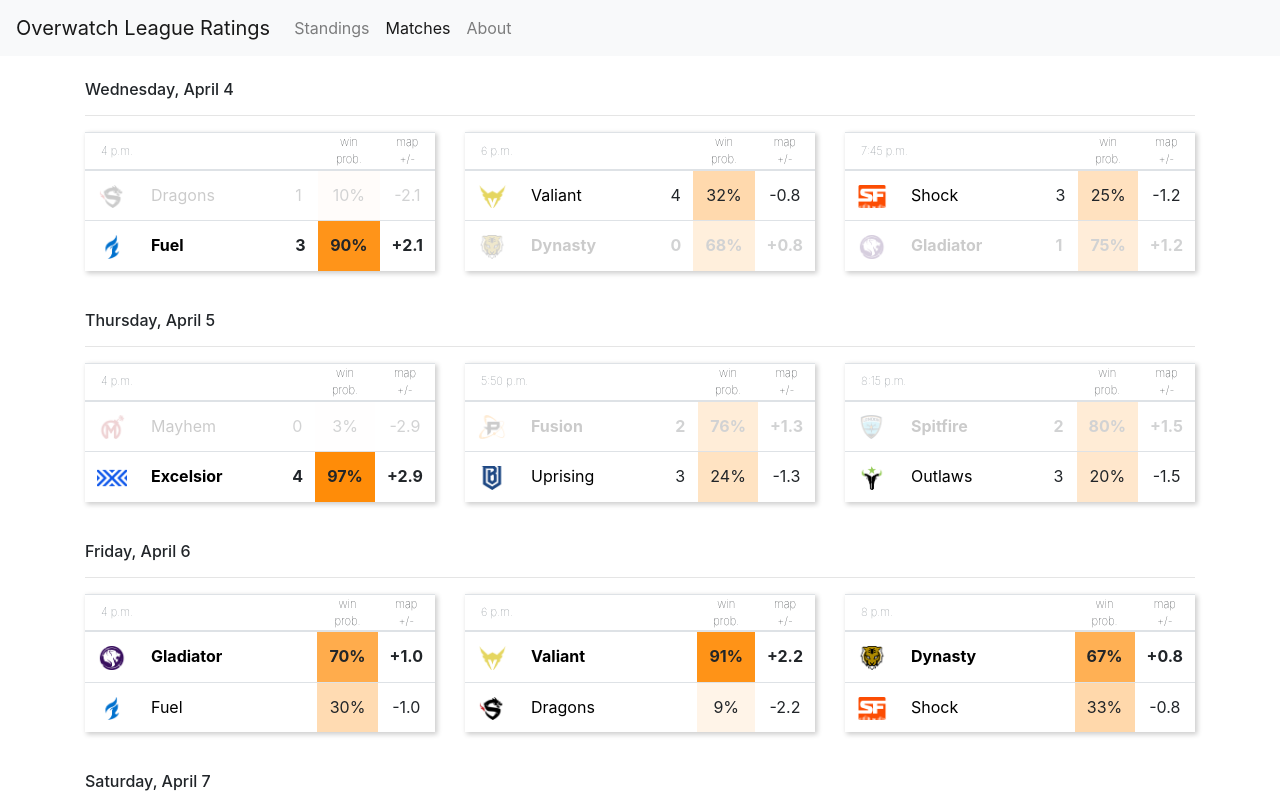
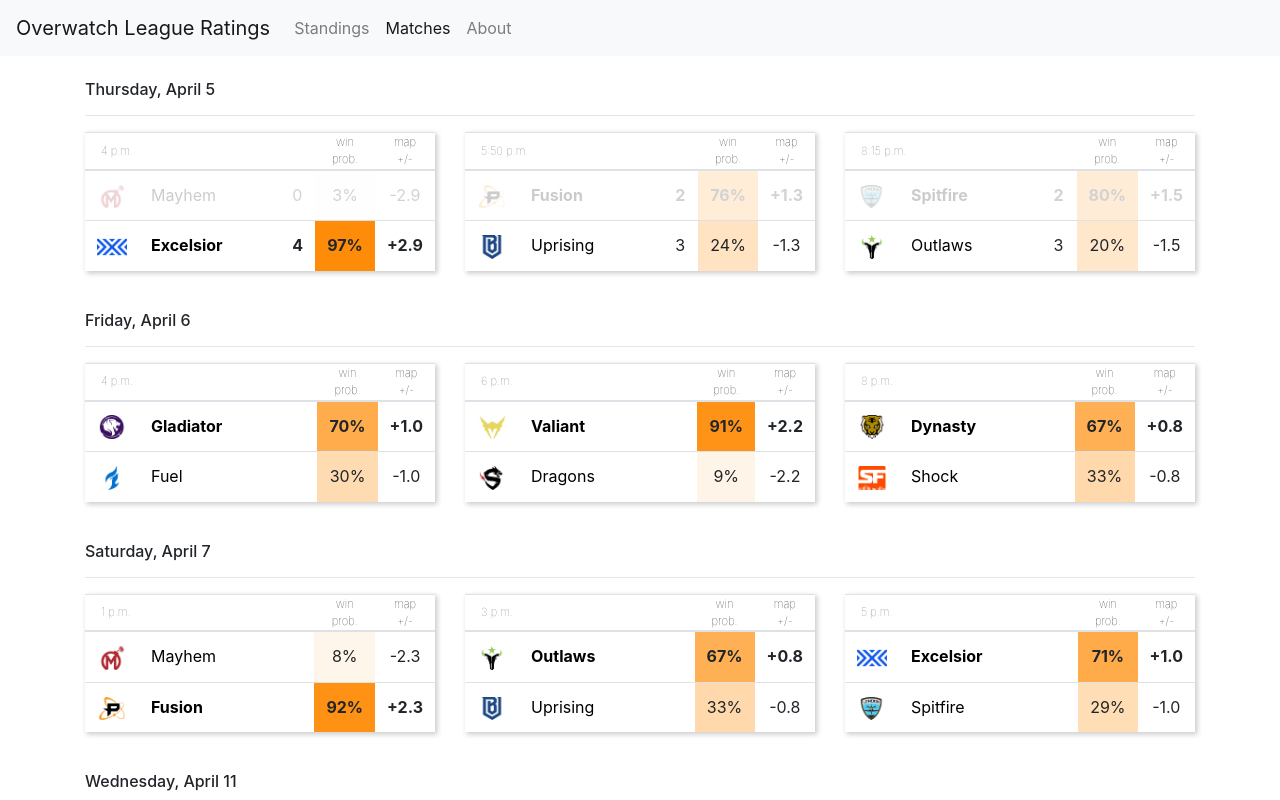
Before and after one commit to ClumsyLee/owl-sr, a plain HTML site: page docs/matches.html in a window 1280 px wide. Shown: the top 800 px of the page. Drawn offline with nearby package versions, Linux system fonts and the light colour scheme.

Commit message:
Update data.

```diff
--- a/docs/matches.html
+++ b/docs/matches.html
@@ -34,92 +34,7 @@
       </div>
     </nav>
     <div class="container">
-      <h6 class="pt-4">Wednesday, April 4</h6>
-<hr>
-<div class="row">
-  <div class="col-lg-4 col-md-6">
-  <table class="table" id="10333">
-    <thead>
-      <tr class="text-center">
-        <th scope="col" class="pl-3 text-left align-middle text-muted" colspan="2">4 p.m.</th>
-        <th scope="col" class="compact d-none d-sm-table-cell"></th>
-        <th scope="col" class="compact">win<br>prob.</th>
-        <th scope="col" class="compact">map<br>+/-</th>
-      </tr>
-    </thead>
-    <tbody>
-      <tr scope="row" class="loss lost">
-  <th class="text-right compact"><img src="imgs/Dragons.png" alt="Dragons Logo" width="30"></th>
-  <td><a href="/Dragons" class="team" data-toggle="tooltip" data-placement="right" title="1683 ± 466">Dragons</a></td>
-  <td class="d-none d-sm-table-cell">1</td>
-  <td class="text-center" style="background-color: rgba(255, 137, 0, 0.1);">10%</td>
-  <td class="text-center">-2.1</td>
-</tr>
-      <tr scope="row" class="win">
-  <th class="text-right compact"><img src="imgs/Fuel.png" alt="Fuel Logo" width="30"></th>
-  <td><a href="/Fuel" class="team" data-toggle="tooltip" data-placement="right" title="2239 ± 379">Fuel</a></td>
-  <td class="d-none d-sm-table-cell">3</td>
-  <td class="text-center" style="background-color: rgba(255, 137, 0, 0.9);">90%</td>
-  <td class="text-center">+2.1</td>
-</tr>
-    </tbody>
-  </table>
-</div><div class="col-lg-4 col-md-6">
-  <table class="table" id="10334">
-    <thead>
-      <tr class="text-center">
-        <th scope="col" class="pl-3 text-left align-middle text-muted" colspan="2">6 p.m.</th>
-        <th scope="col" class="compact d-none d-sm-table-cell"></th>
-        <th scope="col" class="compact">win<br>prob.</th>
-        <th scope="col" class="compact">map<br>+/-</th>
-      </tr>
-    </thead>
-    <tbody>
-      <tr scope="row" class="loss">
-  <th class="text-right compact"><img src="imgs/Valiant.png" alt="Valiant Logo" width="30"></th>
-  <td><a href="/Valiant" class="team" data-toggle="tooltip" data-placement="right" title="2603 ± 419">Valiant</a></td>
-  <td class="d-none d-sm-table-cell">4</td>
-  <td class="text-center" style="background-color: rgba(255, 137, 0, 0.32);">32%</td>
-  <td class="text-center">-0.8</td>
-</tr>
-      <tr scope="row" class="win lost">
-  <th class="text-right compact"><img src="imgs/Dynasty.png" alt="Dynasty Logo" width="30"></th>
-  <td><a href="/Dynasty" class="team" data-toggle="tooltip" data-placement="right" title="2798 ± 384">Dynasty</a></td>
-  <td class="d-none d-sm-table-cell">0</td>
-  <td class="text-center" style="background-color: rgba(255, 137, 0, 0.68);">68%</td>
-  <td class="text-center">+0.8</td>
-</tr>
-    </tbody>
-  </table>
-</div><div class="col-lg-4 col-md-6">
-  <table class="table" id="10335">
-    <thead>
-      <tr class="text-center">
-        <th scope="col" class="pl-3 text-left align-middle text-muted" colspan="2">7:45 p.m.</th>
-        <th scope="col" class="compact d-none d-sm-table-cell"></th>
-        <th scope="col" class="compact">win<br>prob.</th>
-        <th scope="col" class="compact">map<br>+/-</th>
-      </tr>
-    </thead>
-    <tbody>
-      <tr scope="row" class="loss">
-  <th class="text-right compact"><img src="imgs/Shock.png" alt="Shock Logo" width="30"></th>
-  <td><a href="/Shock" class="team" data-toggle="tooltip" data-placement="right" title="2375 ± 371">Shock</a></td>
-  <td class="d-none d-sm-table-cell">3</td>
-  <td class="text-center" style="background-color: rgba(255, 137, 0, 0.25);">25%</td>
-  <td class="text-center">-1.2</td>
-</tr>
-      <tr scope="row" class="win lost">
-  <th class="text-right compact"><img src="imgs/Gladiator.png" alt="Gladiator Logo" width="30"></th>
-  <td><a href="/Gladiator" class="team" data-toggle="tooltip" data-placement="right" title="2663 ± 371">Gladiator</a></td>
-  <td class="d-none d-sm-table-cell">1</td>
-  <td class="text-center" style="background-color: rgba(255, 137, 0, 0.75);">75%</td>
-  <td class="text-center">+1.2</td>
-</tr>
-    </tbody>
-  </table>
-</div>
-</div><h6 class="pt-4">Thursday, April 5</h6>
+      <h6 class="pt-4">Thursday, April 5</h6>
 <hr>
 <div class="row">
   <div class="col-lg-4 col-md-6">
```
Also changed, not shown: docs/index.html (+1 -1 lines), 1 other file.
